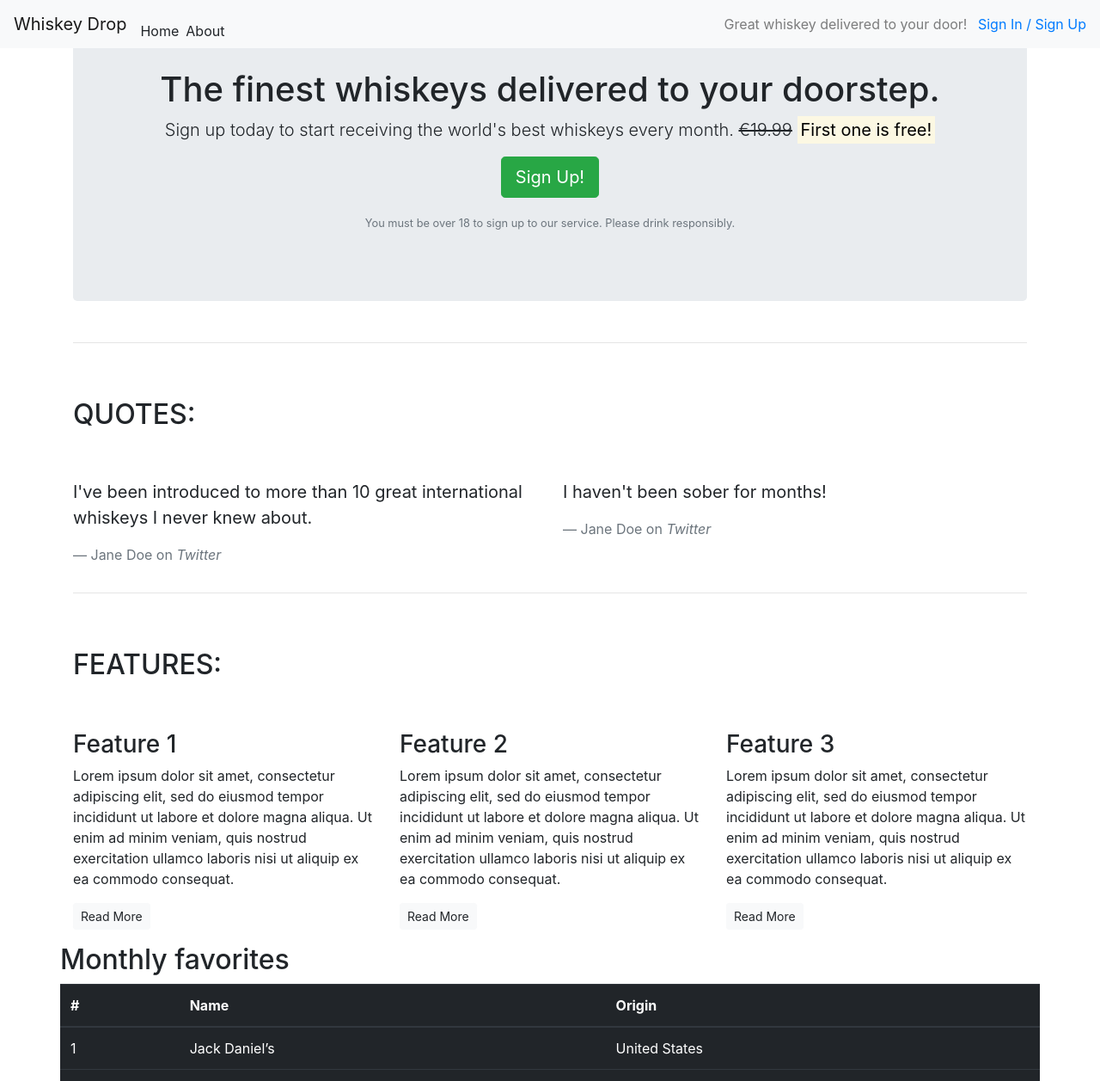
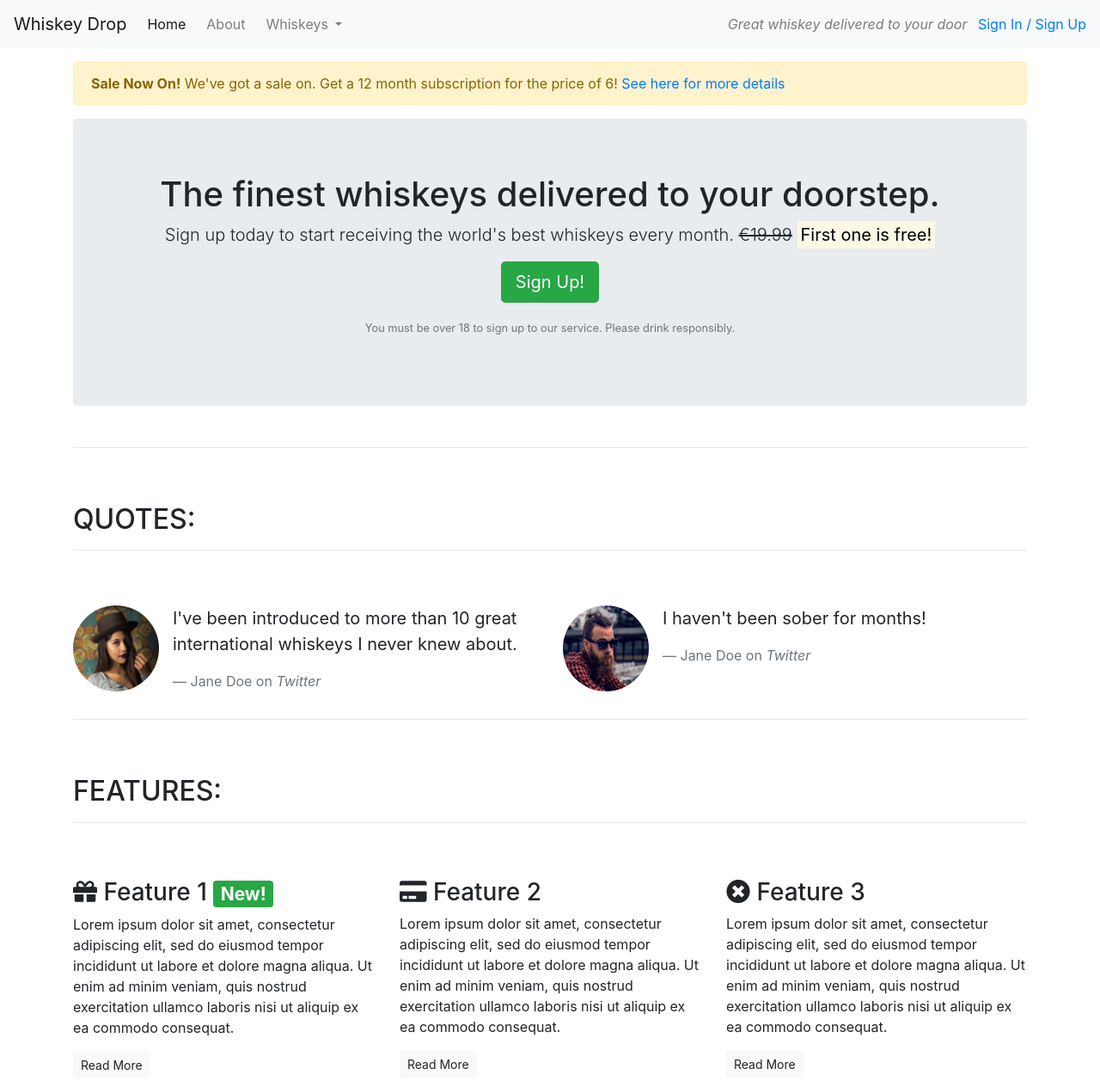
Before and after one commit to SanitaB17/Bootstrap, a plain HTML site: page index.html in a window 1280 px wide. Shown: the top 1257 px of the page at 86% size. Drawn offline with nearby package versions, Linux system fonts and the light colour scheme.

Commit message:
add JavaScript components to navbar

```diff
--- a/index.html
+++ b/index.html
@@ -6,22 +6,51 @@
     <meta name="viewport" content="width=device-width, initial-scale=1.0">
     <title>Whiskey Drop | Taste a new whiskey every month</title>
     <link rel="stylesheet" href="https://maxcdn.bootstrapcdn.com/bootstrap/4.1.3/css/bootstrap.min.css">
+    <link rel="stylesheet" href="https://use.fontawesome.com/releases/v5.6.1/css/all.css" integrity="sha384-gfdkjb5BdAXd+lj+gudLWI+BXq4IuLW5IT+brZEZsLFm++aCMlF1V92rMkPaX4PP" crossorigin="anonymous">
 </head>
 
 <body>
-    <nav class="navbar navbar-light bg-light navbar-expand-sm fixed-top">
-        <a href="/" class="navbar-brand">Whiskey Drop</a>
+    <!--Nav-->
+    <nav class="navbar navbar-light navbar-expand-sm bg-light">
+        <a href="/" class="navbar-brand">
+                    Whiskey Drop</a>
+
+        <button class="navbar-toggler ml-auto" type="button" data-toggle="collapse" data-target="#navbarNavDropdown" aria-controls="navbarNavDropdown" aria-expanded="false" aria-label="Toggle navigation">
+        <span class="navbar-toggler-icon"></span></button>
+
+        <div class="collapse navbar-collapse" id="navbarNavDropdown">
             <ul class="navbar-nav mr-auto">
-            <li class="active nav-item mr-2"><a class="nav-link" href="/"></a>Home</li>
-            <li class="active nav-item mr-2"><a class="nav-link" href="/about"></a>About</li>
-            <li class="active nav-item mr-2 d-block d-sm-none"><a class="nav-link" href="/login"></a>Sign In / Sign Up</li>
+                <li class="active nav-item mr-2"><a class="nav-link" href="/">Home</a></li>
+                <li class="nav-item mr-2"><a class="nav-link" href="">About</a></li>
+                <li class="nav-item dropdown">
+                    <a class="nav-link dropdown-toggle" href="#" id="navbarDropdownMenuLink" role="button" data-toggle="dropdown" aria-haspopup="true" aria-expanded="false">
+          Whiskeys
+        </a>
+                    <div class="dropdown-menu" aria-labelledby="navbarDropdownMenuLink">
+                        <a class="dropdown-item" href="#">Irish</a>
+                        <a class="dropdown-item" href="#">Scotch</a>
+                        <a class="dropdown-item" href="#">Japanese</a>
+                        <a class="dropdown-item" href="#">American</a>
+                    </div>
+                </li>
+
+                <li class="nav-item mr-2 d-block d-sm-none"><a class="nav-link" href="">Sign In / Sign Up</a></li>
             </ul>
+        </div>
         <div class="d-none d-md-block">
-            <p class="navbar-text my-auto mr-2">Great whiskey delivered to your door!</p>
+            <p class="navbar-text my-auto mr-2"><i>Great whiskey delivered to your door</i></p>
             <a href="/login">Sign In / Sign Up</a>
         </div>
+        <!--</div>-->
     </nav>
     <article class="container mt-3">
+        <div class="row d-none d-sm-block">
+            <div class="col-12">
+                <div class="alert alert-warning">
+                    <strong>Sale Now On!</strong> We've got a sale on. Get a 12 month subscription for the price of 6! <a href="">See here for more details</a>
+                </div>
+            </div>
+        </div>
         <!-- Callout -->
         <div class="row">
             <div class="col-12">
@@ -38,57 +67,71 @@
         </div>
         <!-- /.callout -->
         <hr>
-
         <!-- Quotes -->
         <section class="quotes">
             <div class="row">
                 <div class="col-12 my-5">
                     <h2 class="text-uppercase">Quotes:</h2>
+                    <hr />
                 </div>
             </div>
             <div class="row">
                 <div class="col-12 col-md-6">
+                    <div class="media">
+                        <div class="d-none d-sm-block">
+                            <img src="images/girl-image.png" class="rounded-circle mr-3" height=100 width=100>
+                        </div>
+                        <div class="media-body">
                             <blockquote class="blockquote">
                                 <p>I've been introduced to more than 10 great international whiskeys I never knew about.</p>
                                 <footer class="blockquote-footer">Jane Doe on <cite title="Twitter">Twitter</cite></footer>
                             </blockquote>
                         </div>
+                    </div>
+                </div>
                 <div class="col-12 col-md-6">
+                    <div class="media">
+                        <div class="d-none d-sm-block">
+                            <img src="images/guy-image.png" class="rounded-circle mr-3" height=100 width=100>
+                        </div>
+                        <div class="media-body">
                             <blockquote class="blockquote">
                                 <p>I haven't been sober for months!</p>
                                 <footer class="blockquote-footer">Jane Doe on <cite title="Twitter">Twitter</cite></footer>
                             </blockquote>
                         </div>
                     </div>
+                </div>
+            </div>
         </section>
         <!-- /.quotes -->
         <hr>
-
         <!-- Features -->
         <section class="features">
             <div class="row">
                 <div class="col-12 my-5">
                     <h2 class="text-uppercase">Features:</h2>
+                    <hr />
                 </div>
             </div>
             <div class="row">
                 <div class="col-12 col-md-6 col-lg-4">
                     <div class="feature">
-                        <h3>Feature 1</h3>
+                        <h3><i class="fas fa-gift d-none d-sm-inline"></i> Feature 1 <span class="badge badge-success">New!</span></h3>
                         <p>Lorem ipsum dolor sit amet, consectetur adipiscing elit, sed do eiusmod tempor incididunt ut labore et dolore magna aliqua. Ut enim ad minim veniam, quis nostrud exercitation ullamco laboris nisi ut aliquip ex ea commodo consequat.</p>
                         <p><a class="btn btn-sm btn-light" href="">Read More</a></p>
                     </div>
                 </div>
                 <div class="col-12 col-md-6 col-lg-4">
                     <div class="feature">
-                        <h3>Feature 2</h3>
+                        <h3><i class="fas fa-credit-card d-none d-sm-inline"></i> Feature 2</h3>
                         <p>Lorem ipsum dolor sit amet, consectetur adipiscing elit, sed do eiusmod tempor incididunt ut labore et dolore magna aliqua. Ut enim ad minim veniam, quis nostrud exercitation ullamco laboris nisi ut aliquip ex ea commodo consequat.</p>
                         <p><a class="btn btn-sm btn-light" href="">Read More</a></p>
                     </div>
                 </div>
                 <div class="col-12 d-md-none d-lg-block col-lg-4">
                     <div class="feature">
-                        <h3>Feature 3</h3>
+                        <h3><i class="fas fa-times-circle d-none d-sm-inline"></i> Feature 3</h3>
                         <p>Lorem ipsum dolor sit amet, consectetur adipiscing elit, sed do eiusmod tempor incididunt ut labore et dolore magna aliqua. Ut enim ad minim veniam, quis nostrud exercitation ullamco laboris nisi ut aliquip ex ea commodo consequat.</p>
                         <p><a class="btn btn-sm btn-light" href="">Read More</a></p>
                     </div>
@@ -140,6 +183,10 @@
             </div>
         </section>
     </article>
+
+    <script src="https://code.jquery.com/jquery-3.3.1.slim.min.js" integrity="sha384-q8i/X+965DzO0rT7abK41JStQIAqVgRVzpbzo5smXKp4YfRvH+8abtTE1Pi6jizo" crossorigin="anonymous"></script>
+    <script src="https://cdnjs.cloudflare.com/ajax/libs/popper.js/1.14.3/umd/popper.min.js" integrity="sha384-ZMP7rVo3mIykV+2+9J3UJ46jBk0WLaUAdn689aCwoqbBJiSnjAK/l8WvCWPIPm49" crossorigin="anonymous"></script>
+    <script src="https://stackpath.bootstrapcdn.com/bootstrap/4.1.3/js/bootstrap.min.js" integrity="sha384-ChfqqxuZUCnJSK3+MXmPNIyE6ZbWh2IMqE241rYiqJxyMiZ6OW/JmZQ5stwEULTy" crossorigin="anonymous"></script>
 </body>
 
 </html>
```
Also changed, not shown: images/girl-image.png (added), images/guy-image.png (added). Lines whose indentation alone changed are shown as unchanged.
